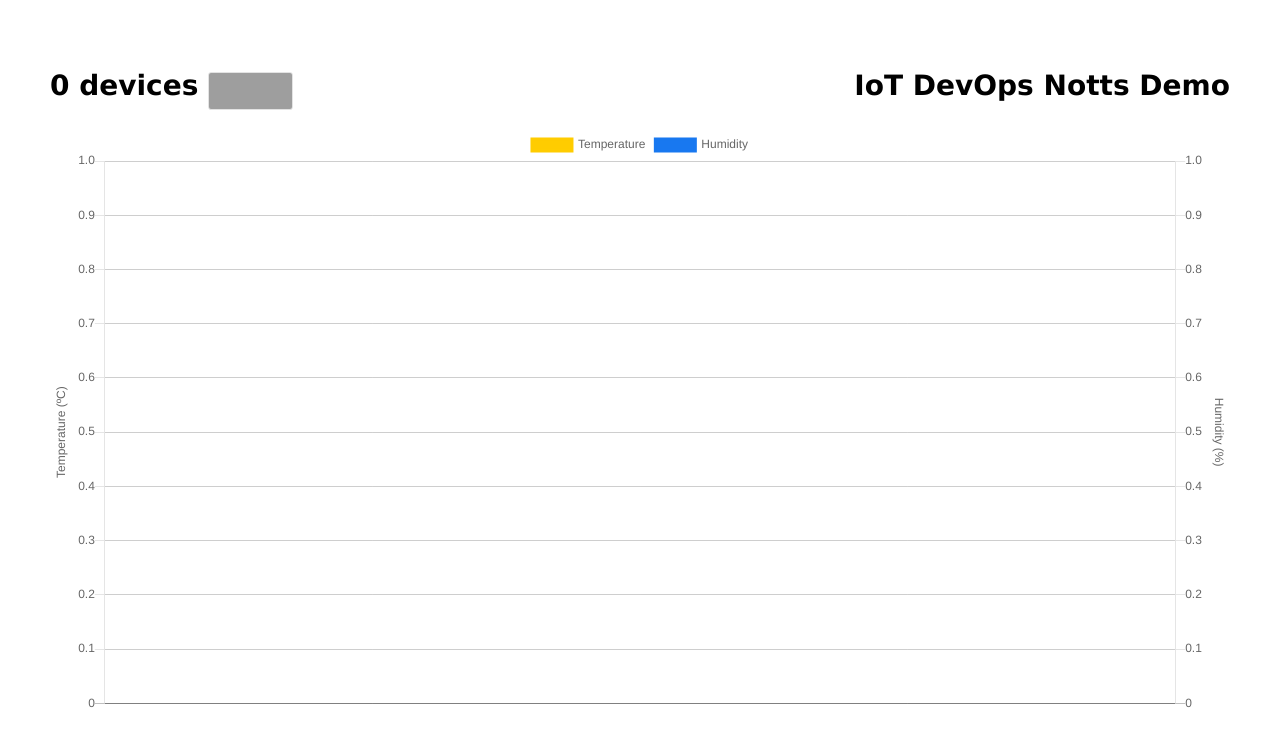
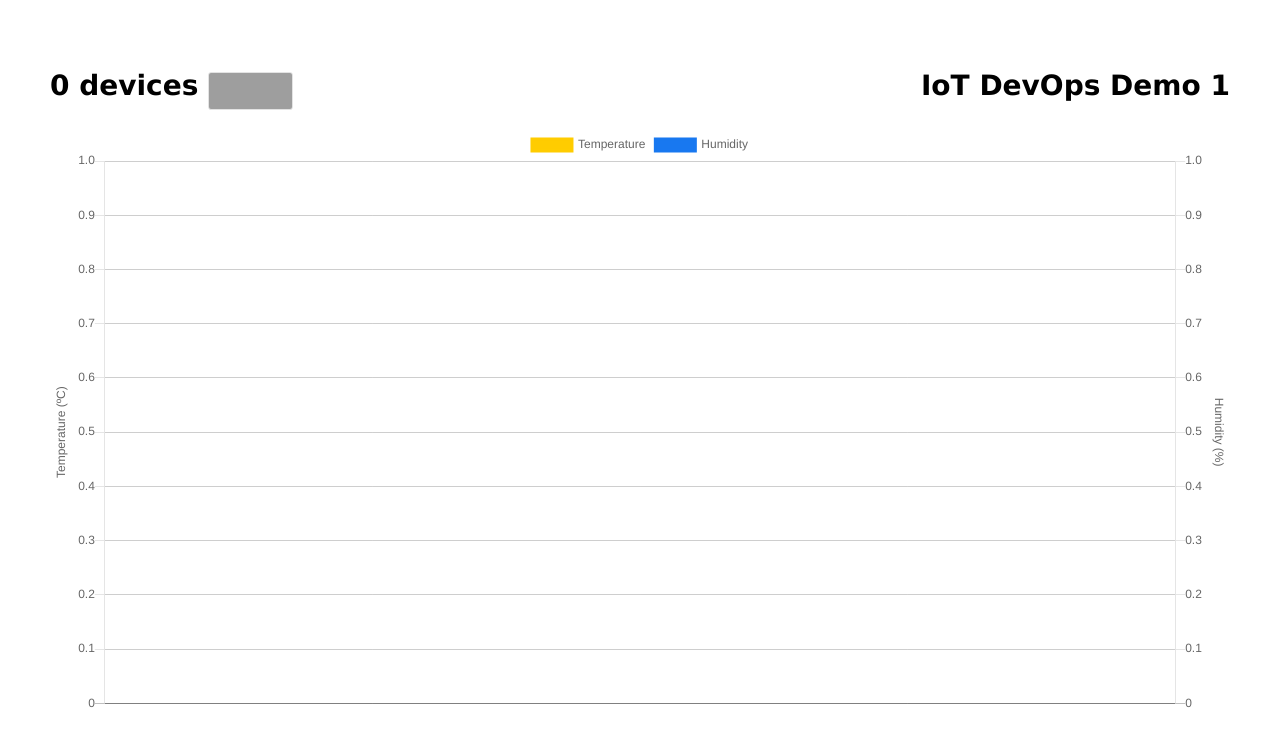
Before and after one commit to pjgpetecodes/iotdevopswebapp, a website: page public/index.html in a window 1280 px wide. Drawn offline with nearby package versions, Linux system fonts and the light colour scheme; grey boxes are pictures that could not be loaded.

Commit message:
Name Change

```diff
--- a/public/index.html
+++ b/public/index.html
@@ -20,7 +20,7 @@
             <span id="deviceCount">0 devices</span>
             <select id="listOfDevices" class="select_box"></select>
         </span>
-        <span>IoT DevOps Notts Demo</span>
+        <span>IoT DevOps Demo 1</span>
     </h1>
     <div>
         <canvas id="iotChart"></canvas>
```
